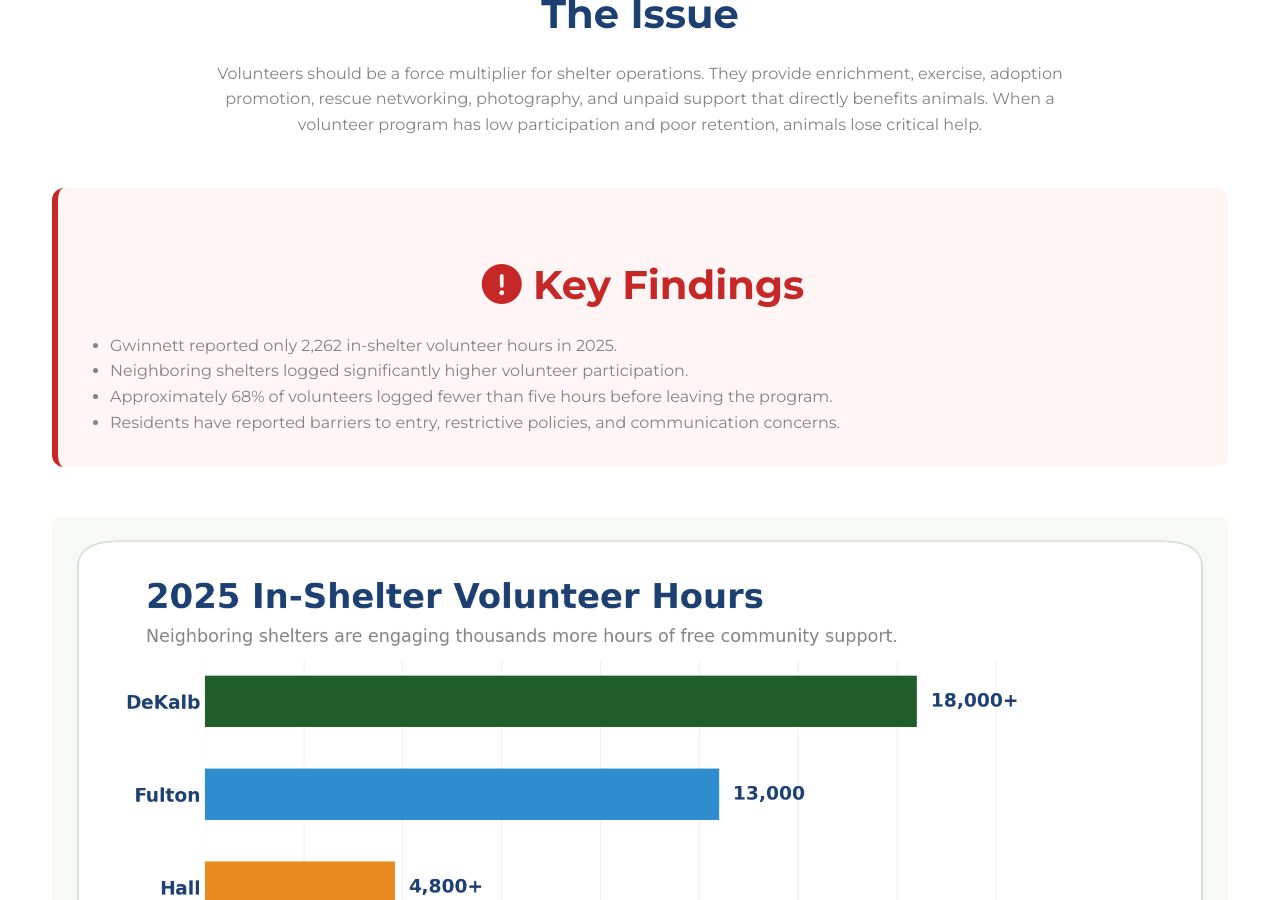
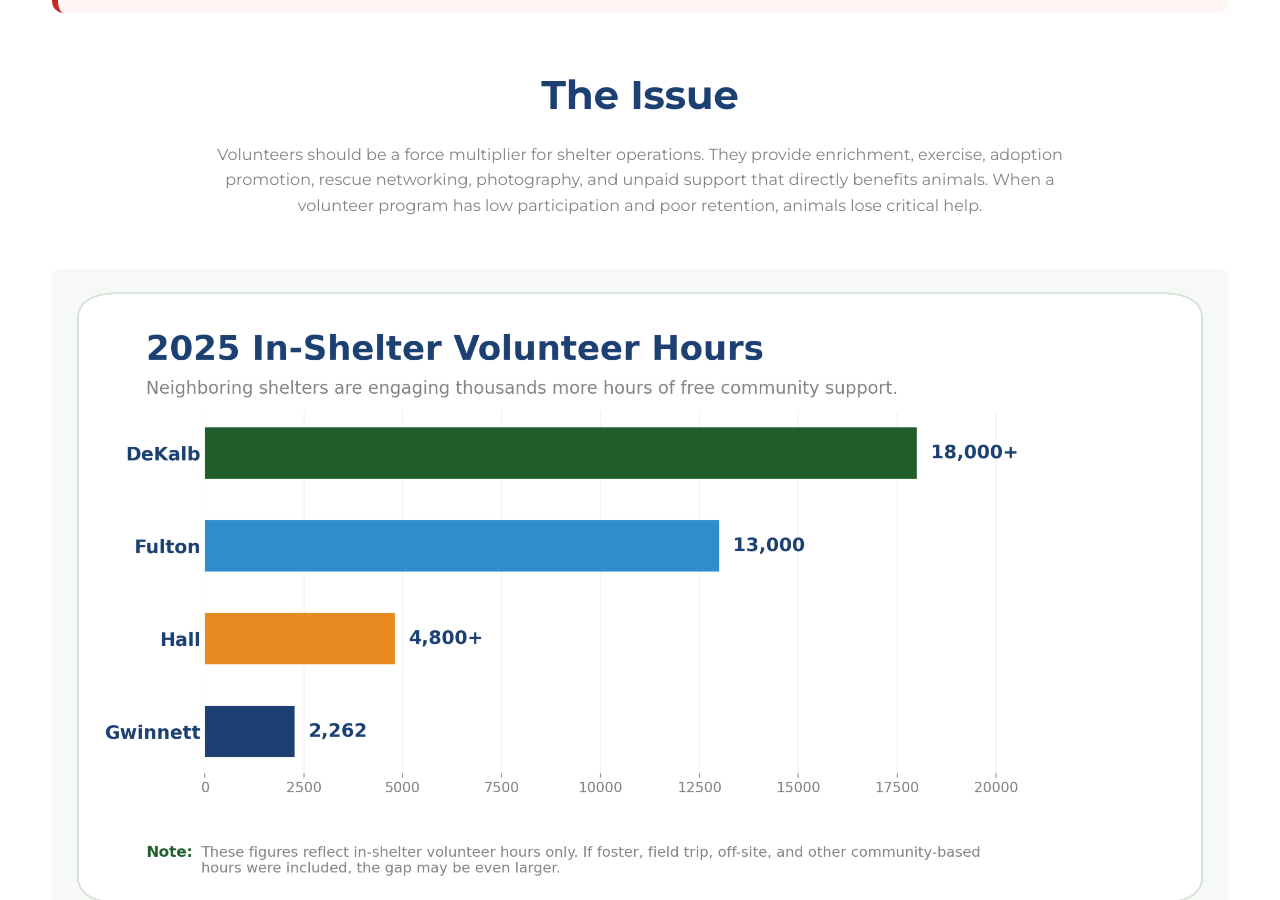
Before and after one commit to whitleybacon/gwinnett-animal-advocacy-alliance, a Jekyll site: the page built from issues/volunteer-engagement/index.html, in a window 1280 px wide and 900 px high, scrolled down 1154 px. Built offline with Jekyll 4.4.1, drawn with Linux system fonts in a browser that asks for light colours.

Commit message:
Update index.html

```diff
--- a/issues/volunteer-engagement/index.html
+++ b/issues/volunteer-engagement/index.html
@@ -32,7 +32,7 @@
 </section>
 
 <section class="home-section">
-    <div class="alert-banner">
+    <div class="issue-alert">
         <div class="alert-banner-icon">
             <i class="fas fa-exclamation-triangle"></i>
         </div>
@@ -52,23 +52,6 @@
     <p class="section-intro">
         Volunteers should be a force multiplier for shelter operations. They provide enrichment, exercise, adoption promotion, rescue networking, photography, and unpaid support that directly benefits animals. When a volunteer program has low participation and poor retention, animals lose critical help.
     </p>
-</section>
-
-<section class="home-section">
-
-    <div class="issue-alert">
-
-        <h2><i class="fas fa-exclamation-circle"></i> Key Findings</h2>
-
-        <ul>
-            <li>Gwinnett reported only 2,262 in-shelter volunteer hours in 2025.</li>
-            <li>Neighboring shelters logged significantly higher volunteer participation.</li>
-            <li>Approximately 68% of volunteers logged fewer than five hours before leaving the program.</li>
-            <li>Residents have reported barriers to entry, restrictive policies, and communication concerns.</li>
-        </ul>
-
-    </div>
-
 </section>
 
 <section class="home-section">
```
